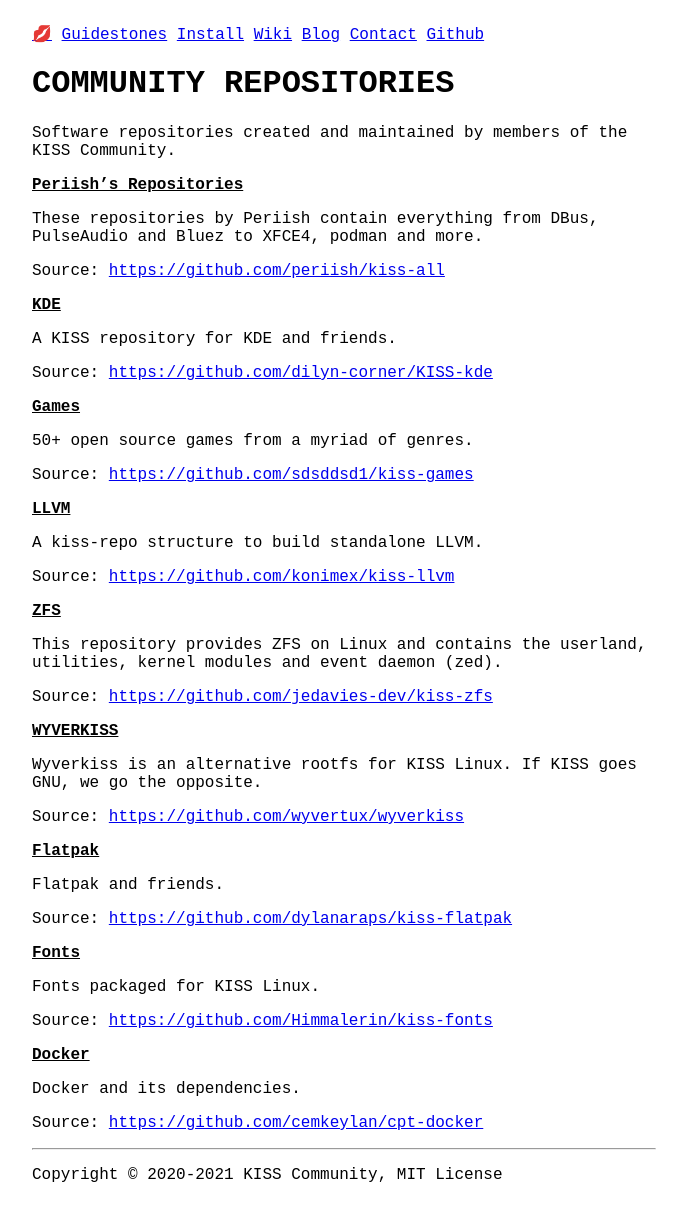
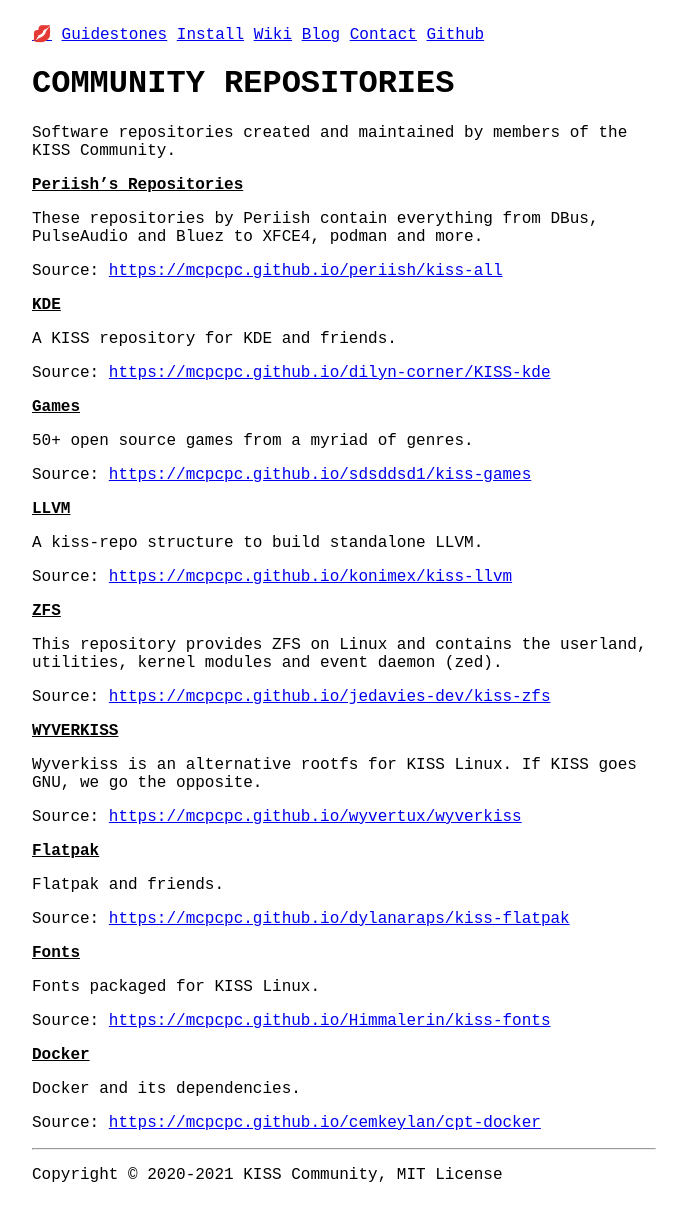
Before and after one commit to mcpcpc/k1ss, a Jekyll site: the page built from wiki/community/repositories.md, in a window 1280 px wide. Shown: the whole page, without its empty margins (296-983 px from the left). Built offline with Jekyll 4.4.1, drawn with Linux system fonts in a browser that asks for light colours; our own code applies the rules of GitHub Pages for plain Markdown files; part of the change alters nothing that is shown.

Commit message:
Update _config.yml

```diff
--- a/_config.yml
+++ b/_config.yml
@@ -3,12 +3,12 @@ gems:
   - md2gemini
   - jekyll-feed
 
-url: https://mcpcpc.com
-kiss: https://mcpcpc.com/k1ss
-wiki: https://mcpcpc.com/k1ss/wiki
-blog: https://mcpcpc.com/k1ss/blog
-news: https://mcpcpc.com/k1ss/news
-git:  https://github.com/kiss-community
-user: https://github.com
+url: https://mcpcpc.github.io
+kiss: https://mcpcpc.github.io/k1ss
+wiki: https://mcpcpc.github.io/k1ss/wiki
+blog: https://mcpcpc.github.io/k1ss/blog
+news: https://mcpcpc.github.io/k1ss/news
+git:  https://mcpcpc.github.io/kiss-community
+user: https://mcpcpc.github.io
 pkey: 46D62DD9F1DE636E
 tver: 2020.9-2
```
